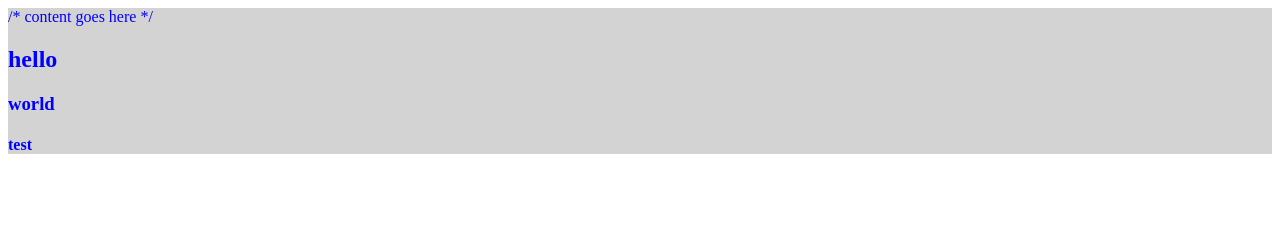
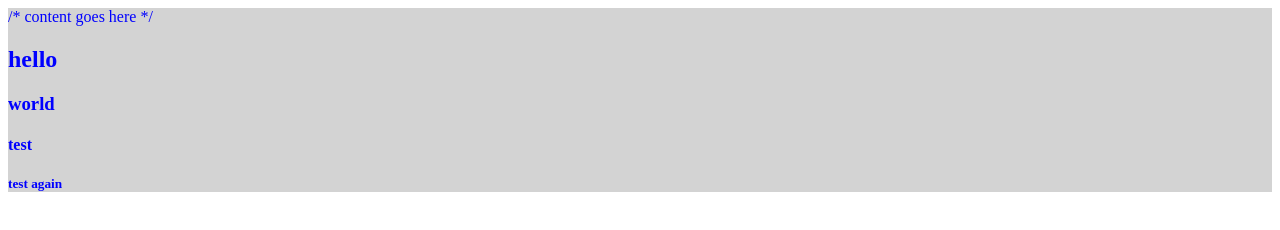
Before and after one commit to js-monk/mock-app, a plain HTML site: page index.html in a window 1280 px wide. Drawn offline with Linux system fonts and the light colour scheme.

Commit message:
[#136299265] test message

```diff
--- a/index.html
+++ b/index.html
@@ -11,6 +11,7 @@
             <h2> hello </h2>
             <h3> world </h3>
             <h4> test </h4>
+            <h5> test again </h5>
         </div>
         <script type="text/javascript" src="script.js"></script>
     </body>
```
